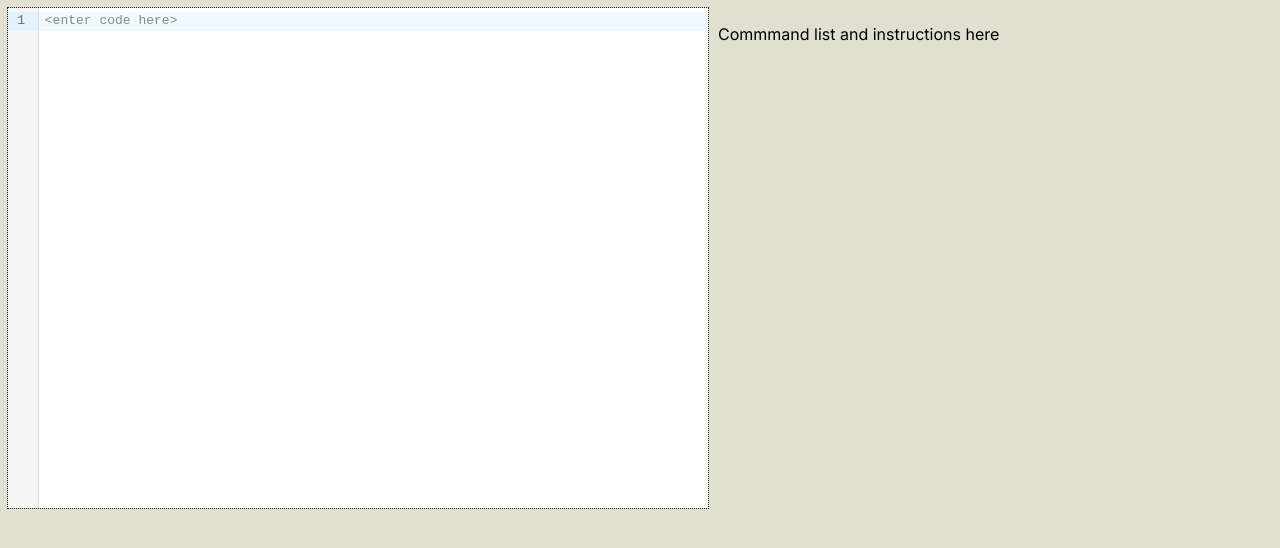
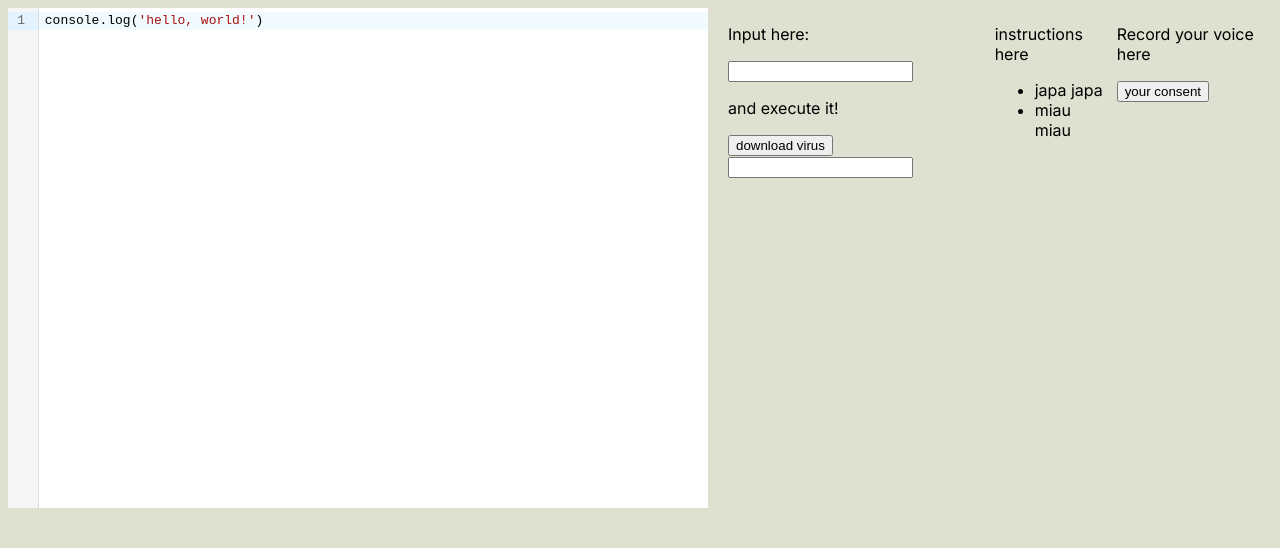
Before and after one commit to RocketRace/voice-enabled, a Next.js app: page / in a window 1280 px wide. Shown: the top 548 px of the page. Built offline with nearby package versions, Linux system fonts and the light colour scheme.

Commit message:
completely change the system

```diff
--- /dev/null
+++ b/app/Editor.tsx
@@ -0,0 +1,34 @@
+'use client'
+import { javascript } from '@codemirror/lang-javascript';
+import CodeMirror, { BasicSetupOptions } from '@uiw/react-codemirror';
+
+const codemirrorSetup: BasicSetupOptions = {
+    lineNumbers: true,
+    highlightActiveLineGutter: true,
+    highlightSpecialChars: true,
+    drawSelection: true,
+    indentOnInput: true,
+    syntaxHighlighting: true,
+    bracketMatching: true,
+    closeBrackets: true,
+    autocompletion: false, // do not autocomplete!
+    rectangularSelection: true,
+    highlightActiveLine: true,
+}
+
+export type EditorProps = {
+    code: string,
+    language: "javascript"
+}
+
+export const Editor = ({ code, language }: EditorProps) => {
+    return <CodeMirror
+        className='codemirror'
+        value={code}
+        height='500px'
+        width='700px'
+        readOnly
+        extensions={[javascript()]}
+        basicSetup={codemirrorSetup}
+    />
+}
--- /dev/null
+++ b/app/Executor.tsx
@@ -0,0 +1,25 @@
+'use client'
+import { useState } from "react"
+
+export type InputType = "text"
+
+export const Executor = ({ type }: { type: InputType }) => {
+    const [input, setInput] = useState("")
+    const [result, setResult] = useState("")
+
+    const downloadVirus = () => {
+        setResult(input)
+    }
+
+    return <div>
+        <p>Input here:</p>
+        <input
+            type={type}
+            value={input}
+            onChange={e => setInput(e.target.value)}
+        />
+        <p>and execute it!</p>
+        <button type="button" onClick={downloadVirus}>download virus</button>
+        <input readOnly type="text" value={result} />
+    </div>
+}
--- /dev/null
+++ b/app/Instructions.tsx
@@ -0,0 +1,9 @@
+export const Instructions = () => {
+    return <div>
+        <p>instructions here</p>
+        <ul>
+            <li>japa japa</li>
+            <li>miau miau</li>
+        </ul>
+    </div>
+}
--- /dev/null
+++ b/app/Recorder.tsx
@@ -0,0 +1,10 @@
+'use client'
+
+export const Recorder = () => {
+    const consent = () => alert("you have consented")
+
+    return <div>
+        <p>Record your voice here</p>
+        <button type="button" onClick={consent}>your consent</button>
+    </div>
+}
--- a/app/globals.css
+++ b/app/globals.css
@@ -1,6 +1,7 @@
 .main {
   display: flex;
   flex-direction: row;
+  gap: 10px;
 }
 
 .codemirror {
--- a/app/page.tsx
+++ b/app/page.tsx
@@ -1,118 +1,13 @@
-'use client'
-import CodeMirror, { BasicSetupOptions, Statistics, ViewUpdate } from '@uiw/react-codemirror';
-import { javascript } from '@codemirror/lang-javascript';
-import { MouseEvent, useCallback, useState } from 'react';
+import { Editor } from "./Editor";
+import { Executor } from "./Executor";
+import { Instructions } from "./Instructions";
+import { Recorder } from "./Recorder";
 
-const codemirrorSetup: BasicSetupOptions = {
-  lineNumbers: true,
-  highlightActiveLineGutter: true,
-  highlightSpecialChars: true,
-  drawSelection: true,
-  indentOnInput: true,
-  syntaxHighlighting: true,
-  bracketMatching: true,
-  closeBrackets: true,
-  autocompletion: false, // do not autocomplete!
-  rectangularSelection: true,
-  highlightActiveLine: true,
+export default function Main() {
+  return <main className='main'>
+    <Editor code="console.log('hello, world!')" language="javascript" />
+    <Executor type="text" />
+    <Instructions />
+    <Recorder />
+  </main>
 }
-
-type BaseEvent = {
-  timestamp: Date,
-}
-
-type ContentEvent = BaseEvent & {
-  kind: "content"
-  content: string,
-}
-
-
-type MouseMoveEvent = BaseEvent & {
-  kind: "movement"
-  dxs: number[]
-  dys: number[]
-}
-
-const isContent = (event: LogEvent): event is ContentEvent => event.kind === "content"
-const isMovement = (event: LogEvent): event is MouseMoveEvent => event.kind === "movement"
-
-type LogEvent = ContentEvent | MouseMoveEvent
-
-const secondsBetween = (start: Date, end: Date): number =>
-  (end.getTime() - start.getTime()) / 1000
-
-const getDuration = (logs: LogEvent[]): string => {
-  const start = logs.find(isContent)?.timestamp
-  const end = logs.findLast(isContent)?.timestamp
-  if (start && end) {
-    return new Intl.RelativeTimeFormat("en-US", { style: "long" }).format(secondsBetween(start, end), "second")
-  }
-  else {
-    return "n/a"
-  }
-}
-
-const getMouseMovements = (logs: LogEvent[]): number => logs.filter(isMovement).length
-
-const report = (logs: LogEvent[]): void => {
-  console.log("completed", getDuration(logs), "with", getMouseMovements(logs), "mouse movements")
-}
-
-export default function Home() {
-  const [value, setValue] = useState("")
-
-  const [events, setEvents] = useState<LogEvent[]>([])
-
-  const onChange = useCallback((val: string, _viewUpdate: ViewUpdate) => {
-    setValue(val)
-    const newEvents: LogEvent[] = [...events, { timestamp: new Date(), kind: "content", content: val }]
-    setEvents(newEvents)
-    report(newEvents)
-  }, [events]);
-
-  const onStatistics = useCallback((data: Statistics) => {
-    // console.log("statistics", data);
-  }, [])
-
-  const onMouseMove = useCallback((event: MouseEvent<HTMLElement>) => {
-    const debounceSeconds = 0.5
-    const last = events.findLast(isMovement)
-    const lasti = events.findLastIndex(isMovement)
-    const isDebounced = last !== undefined && secondsBetween(last.timestamp, new Date()) < debounceSeconds
-
-    if (isDebounced) {
-      const newEvents = [...events]
-      last.timestamp = new Date()
-      last.dxs.push(event.movementX)
-      last.dys.push(event.movementY)
-      newEvents[lasti] = last
-      setEvents([...newEvents])
-    }
-    else {
-      setEvents([...events, { timestamp: new Date(), kind: "movement", dxs: [event.movementX], dys: [event.movementY] }])
-    }
-
-  }, [events])
-
-  return (
-    <>
-      <main className='main' onMouseMove={onMouseMove}>
-        <CodeMirror
-          className='codemirror'
-          value={value}
-          height='500px'
-          width='700px'
-          extensions={[javascript()]}
-          placeholder={"<enter code here>"}
-          autoFocus
-          basicSetup={codemirrorSetup}
-          onChange={onChange}
-          onStatistics={onStatistics}
-        />
-        <p>
-          Commmand list and instructions here
-        </p>
-      </main>
-    </>
-  )
-}
```
